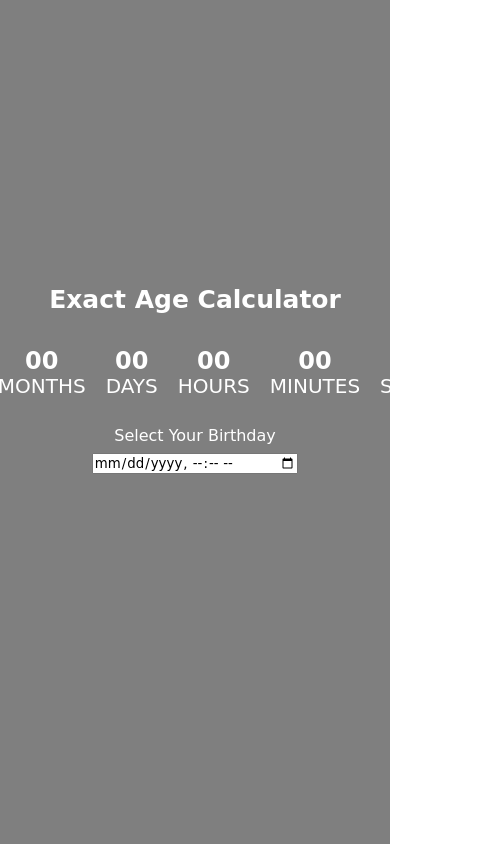
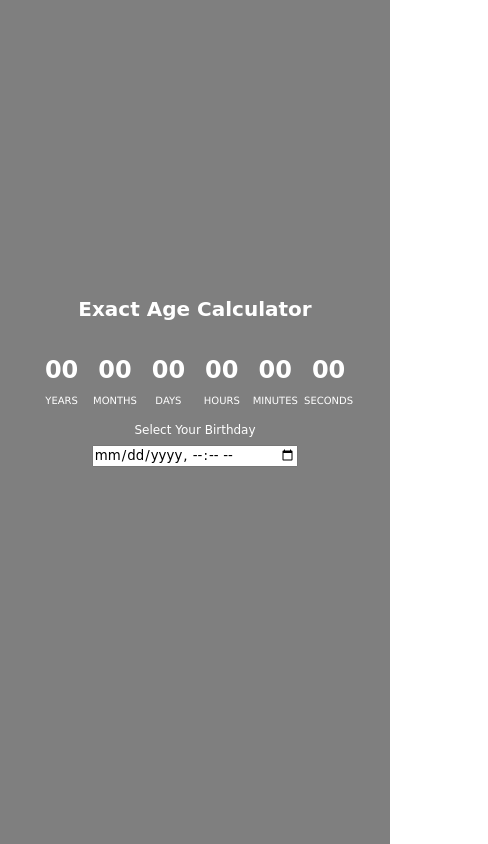
Before and after one commit to Doganmbd/JS---PROJECTS, a plain HTML site: page age-calculator/index.html in a window 390 px wide. Shown: the whole page, 488 px wide, since content can reach past the window. Drawn offline with Linux system fonts and the light colour scheme; a web font is replaced by a local one.

Commit message:
mediaquery2

```diff
--- a/age-calculator/css/style.css
+++ b/age-calculator/css/style.css
@@ -105,26 +105,25 @@ body * {
   @media screen and (min-width:361px) and (max-width:500px){
 
     h1 {
-    font-size: 25px;
+      font-size: 20px;
+    }
 
+
+    .time{
+      font-size: 12px;
+      margin: 0;
+    }
+    .time h2 {
+      font-size: 12px;
+      margin: 5px;
 
     }
 
-  .time {
-    margin: 5px;
-  }
-
-  .time h2 {
-    font-size: 12px;
-    margin: 0;
-  }
-
     .time p {
-    font-size: 10px;
+      font-size: 5px;
 
     }
   }
-
 input[type="date"],
 input[type="time"] {
     margin-top: 10px;
```
Lines whose indentation alone changed are shown as unchanged.
